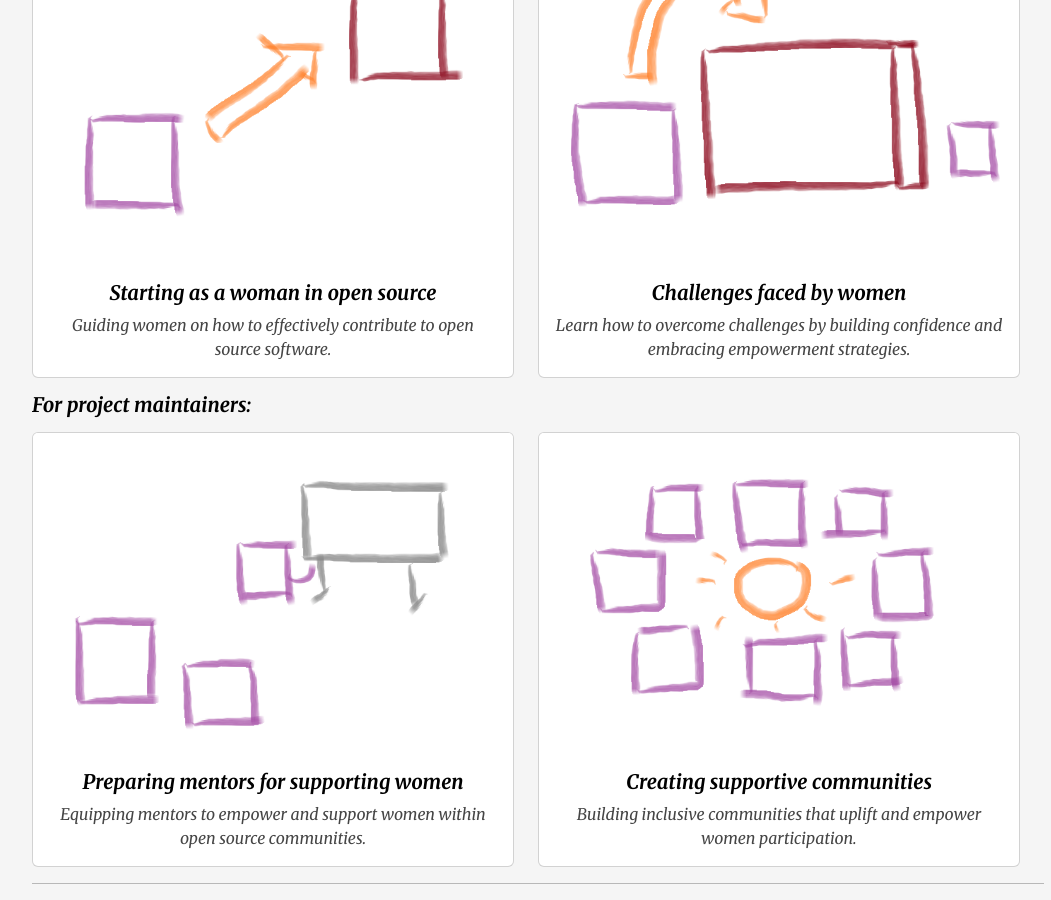
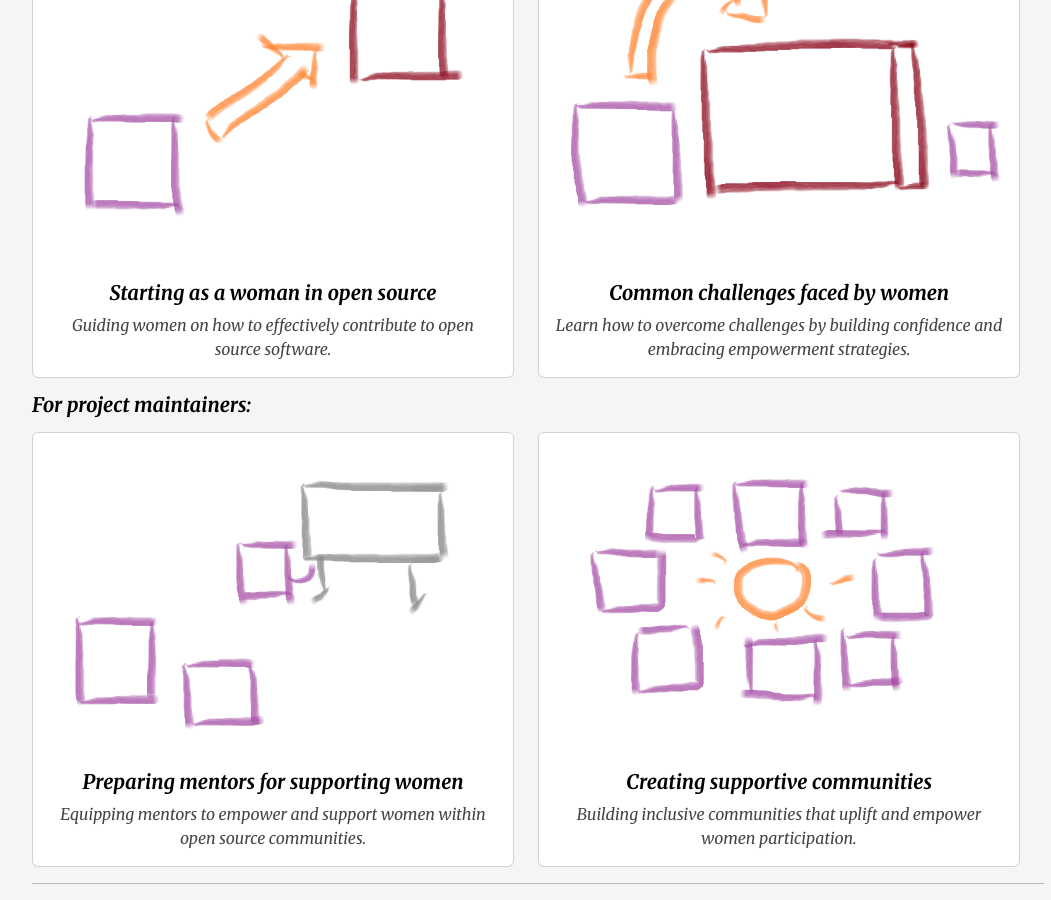
Before and after one commit to lsurobotics/womeninoss.com, a Jekyll site: the page built from index.html, in a window 1280 px wide and 900 px high, scrolled down 641 px. Shown: the whole window, without its empty margins (102-1153 px from the left). Built offline with Jekyll 4.4.1, drawn with Linux system fonts in a browser that asks for light colours; nearby versions of some CDN libraries.

Commit message:
Updates on text

```diff
--- a/index.html
+++ b/index.html
@@ -23,7 +23,7 @@ layout: default
           <div class="card">
             <img src="img/barriers.png" class="card-img-top" alt="Challenges faced by women">
             <div class="card-body">
-              <h5 class="card-title">Challenges faced by women</h3>
+              <h5 class="card-title">Common challenges faced by women</h3>
               <p class="card-text">Learn how to overcome challenges by building confidence and embracing empowerment strategies.</p>
             </div>
           </div>
```
Also changed, not shown: 1 other file.
